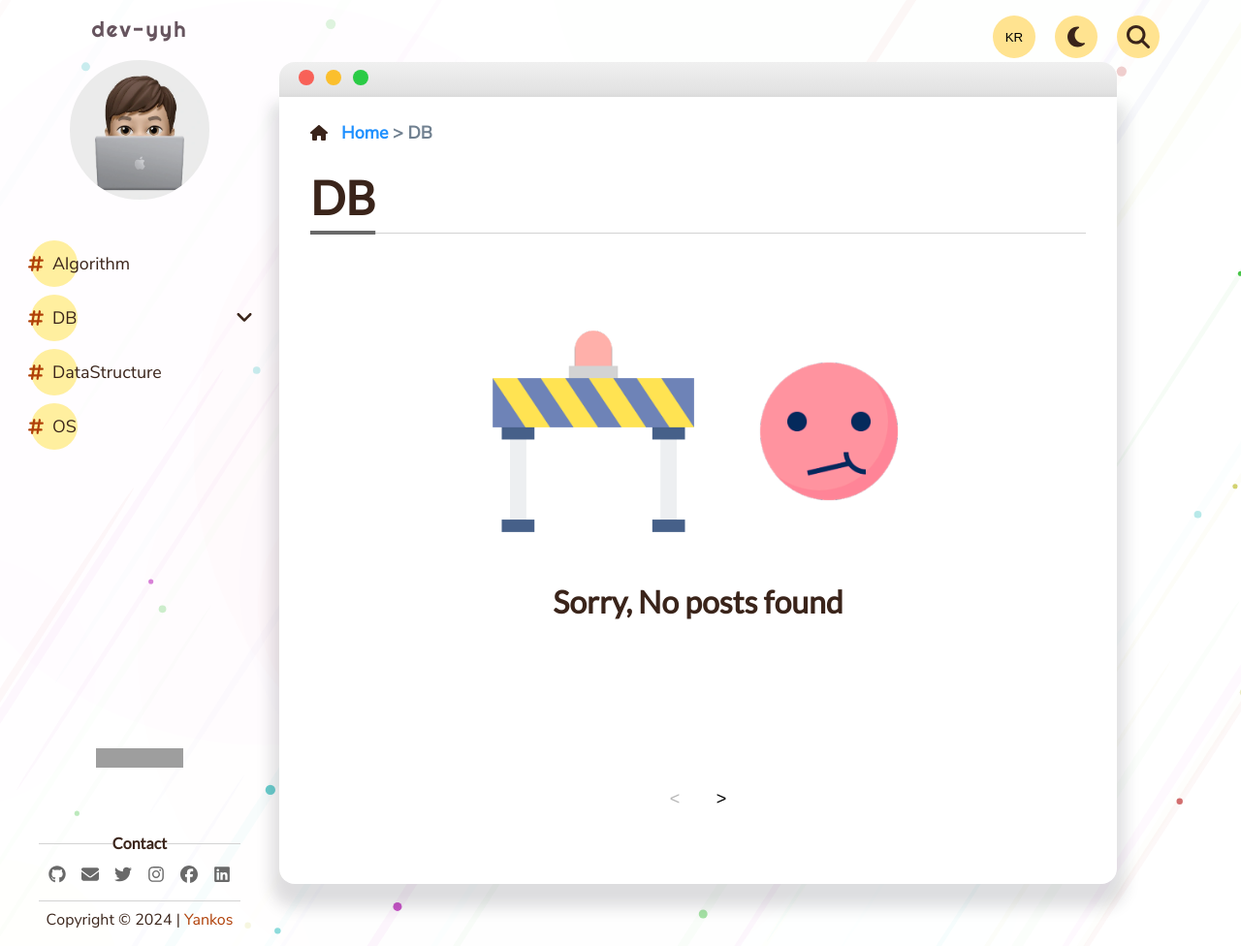
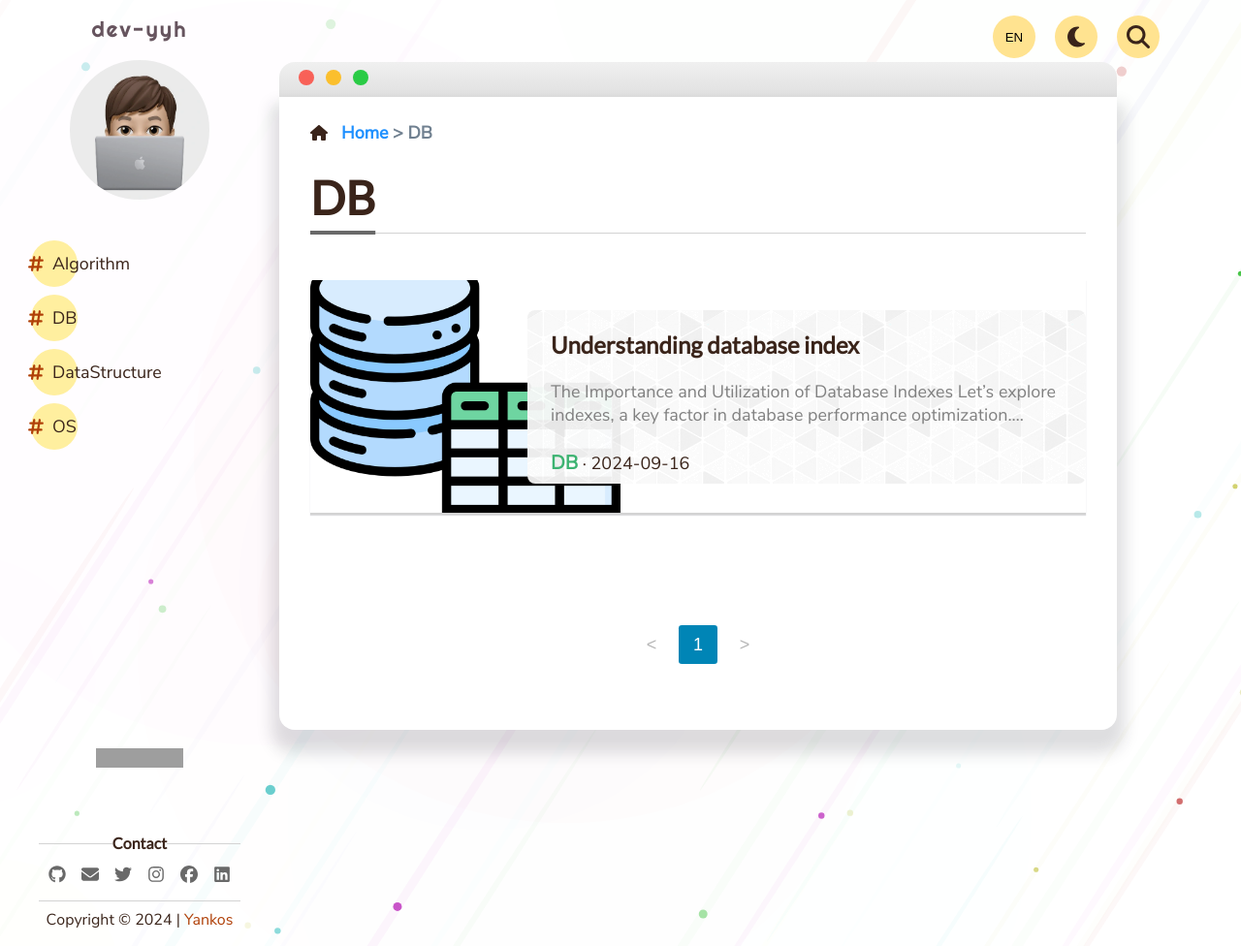
Before and after one commit to dev-yyh/dev-yyh.github.io, a Jekyll site: the page built from _pages/en/DB/index.md, in a window 1280 px wide and 976 px high. Shown: the whole window at 97% size. Built offline with Jekyll 4.4.1, drawn with Linux system fonts in a browser that asks for light colours; some of the changed text lies outside the part shown; grey boxes are pictures that could not be loaded.

Commit message:
Modify 1.md in DB category.

```diff
--- a/_pages/DB/1.md
+++ b/_pages/DB/1.md
@@ -3,7 +3,7 @@ title: "데이터베이스 인덱스(Index) 이해"
 permalink: /DB/1
 tags:
     - DB
-date: "2024-09-15"
+date: "2024-09-16"
 description: "데이터베이스 인덱스가 성능 최적화에서 얼마나 중요한지 알아보세요. 인덱스의 작동 원리, 장단점, 종류 및 효과적인 사용을 위한 모범 사례를 다룹니다."
 thumbnail: "/assets/img/thumbnail/DB.webp"
 ---
--- a/_pages/en/DB/1.md
+++ b/_pages/en/DB/1.md
@@ -4,7 +4,7 @@ permalink: /en/DB/1
 lang: en
 tags:
     - DB
-date: "2024-09-15"
+date: "2024-09-16"
 description: "Discover how important database indexes are in performance optimization. This article covers how indexes work, their advantages and disadvantages, types, and best practices for effective use."
 thumbnail: "/assets/img/thumbnail/DB.webp"
 ---
--- a/_pages/en/DB/index.md
+++ b/_pages/en/DB/index.md
@@ -1,3 +1,4 @@
 ---
 title: DB
+lang: en
 ---
```
